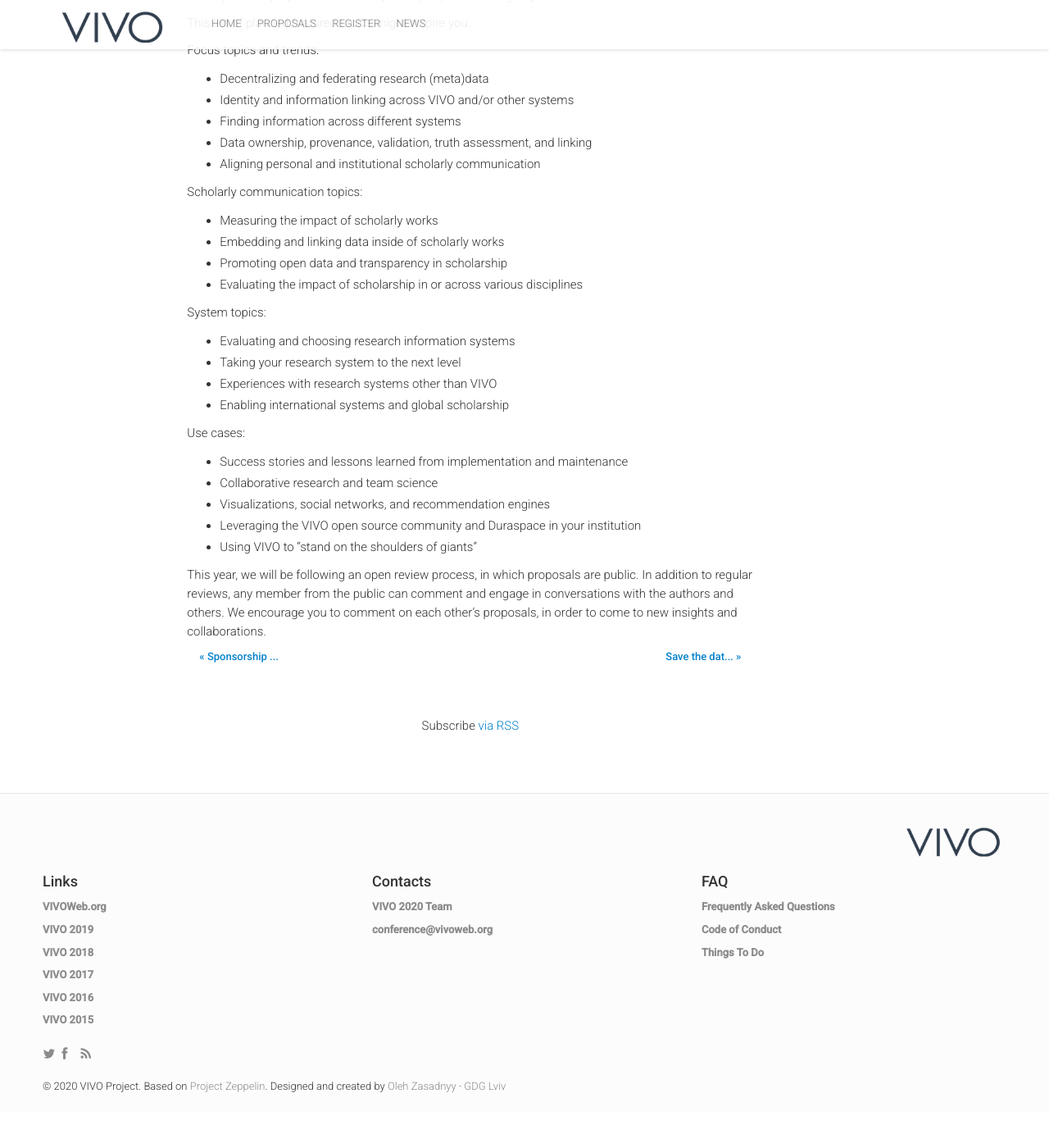
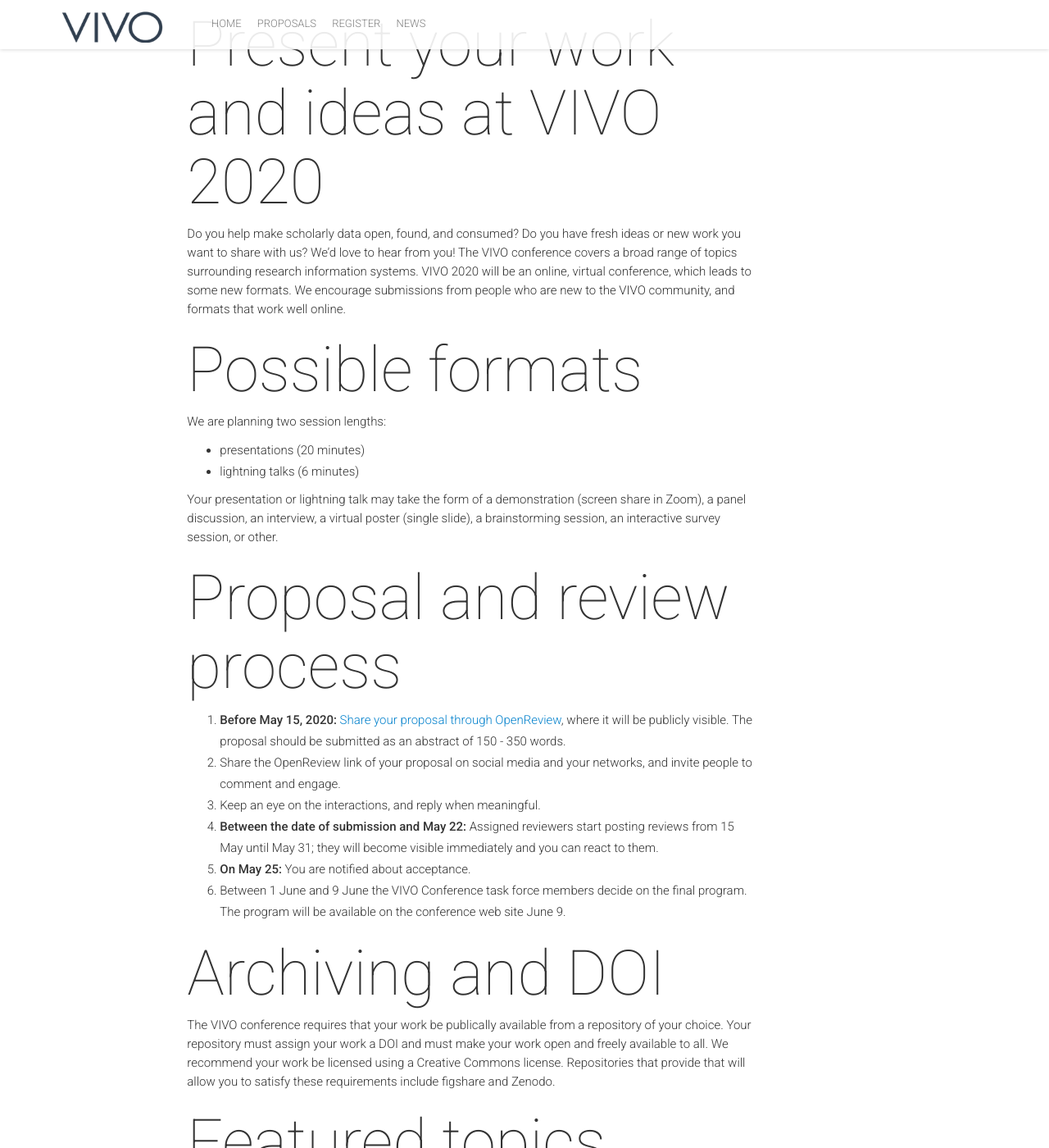
Before and after one commit to vivoconference/vivo2020, a Jekyll site: the page built from news/_posts/2020-04-05-call-for-proposals.markdown, in a window 1280 px wide and 1400 px high, scrolled down 758 px. Shown: the whole window at 82% size. Built offline with Jekyll 4.4.1, drawn with Linux system fonts in a browser that asks for light colours; nearby versions of some CDN libraries; comment, search, counter and statistics services are not loaded; before the commit the page ends 2115 px from its top, so only the background shows below that; some of the changed text lies outside the part shown.

Commit message:
Update 2020-04-05-call-for-proposals.markdown

```diff
--- a/news/_posts/2020-04-05-call-for-proposals.markdown
+++ b/news/_posts/2020-04-05-call-for-proposals.markdown
@@ -5,47 +5,47 @@
 isStaticPost: false
 ---
 
-#### VIVO 2019 Call for Proposals is now open!
+# VIVO 2020 Call for Proposals is now open!
+## Present your work and ideas at VIVO 2020
 
+Do you help make scholarly data open, found, and consumed? Do you have fresh ideas or new work you want to share with us? We’d love to hear from you! The VIVO conference covers a broad range of topics surrounding research information systems. VIVO 2020 will be an online, virtual conference, which leads to some new formats. We encourage submissions from people who are new to the VIVO community, and formats that work well online.
 
-**Present your work and ideas at VIVO 2019**
+## Possible formats
 
-Do you help make scholarly data open, found, and consumed? Do you have fresh ideas or new work you want to share with us? We’d love to hear from you! The VIVO conference covers a broad range of topics surrounding research information systems. With VIVO 2019, we are widening the scope of talks to target a broader audience of people working in this space.
+We are planning two session lengths:
+* presentations (20 minutes)
+* lightning talks (6 minutes)
 
-Share your talk proposal before ~~14 April~~ May 15, 2019 [through **OpenReview**](https://openreview.net/group?id=vivoconference.org/VIVO/2019/Conference).
+Your presentation or lightning talk may take the form of a demonstration (screen share in Zoom), a panel discussion, an interview, a virtual poster (single slide), a brainstorming session, an interactive survey session, or other.
 
-This list of planned featured topics might inspire you.
+## Proposal and review process
 
-Focus topics and trends:
+1. **Before May 15, 2020:** [Share your proposal through OpenReview](https://openreview.net/group?id=vivoconference.org/VIVO/2020/Conference), where it will be publicly visible. The proposal should be submitted as an abstract of 150 - 350 words.
+2. Share the OpenReview link of your proposal on social media and your networks, and invite people to comment and engage.
+3. Keep an eye on the interactions, and reply when meaningful.
+4. **Between the date of submission and May 22:** Assigned reviewers start posting reviews from 15 May until May 31; they will become visible immediately and you can react to them.
+5. **On May 25:** You are notified about acceptance.
+6. Between 1 June and 9 June the VIVO Conference task force members decide on the final program.  The program will be available on the conference web site June 9.
 
-* Decentralizing and federating research (meta)data
-* Identity and information linking across VIVO and/or other systems
-* Finding information across different systems
-* Data ownership, provenance, validation, truth assessment, and linking
-* Aligning personal and institutional scholarly communication
+## Archiving and DOI
 
-Scholarly communication topics:
+The VIVO conference requires that your work be publically available from a repository of your choice.  Your repository must assign your work a DOI and must make your work open and freely available to all.  We recommend your work be licensed using a Creative Commons license. Repositories that provide that will allow you to satisfy these requirements include figshare and Zenodo.
 
-* Measuring the impact of scholarly works
-* Embedding and linking data inside of scholarly works
-* Promoting open data and transparency in scholarship
-* Evaluating the impact of scholarship in or across various disciplines
-
-System topics:
-
-* Evaluating and choosing research information systems
-* Taking your research system to the next level
+## Featured topics
+###  Focus topics and trends
+* Persistent identifiers of interest in scholarship
+* Open data sources
+* Non-traditional scholarly outputs and activities
+###  Ontology-related topics
+* Ontologies of interest in the representation of scholarship
+* Ontological communities and best practices
+* Ontology development
+### Technical topics
+* VIVO software development, technical implementation
 * Experiences with research systems other than VIVO
-* Enabling international systems and global scholarship
-
-Use cases:
-
+### VIVO experience
 * Success stories and lessons learned from implementation and maintenance
-* Collaborative research and team science
+* Subject based research information systems
 * Visualizations, social networks, and recommendation engines
-* Leveraging the VIVO open source community and Duraspace in your institution
-* Using VIVO to “stand  on the shoulders of giants”
-
-This year, we will be following an open review process, in which proposals are public.
-In addition to regular reviews, any member from the public can comment and engage in conversations with the authors and others.
-We encourage you to comment on each other’s proposals, in order to come to new insights and collaborations.
+* User stories, user acceptance, information behaviour
+* Use cases of Vitro outside the VIVO scenario
```
